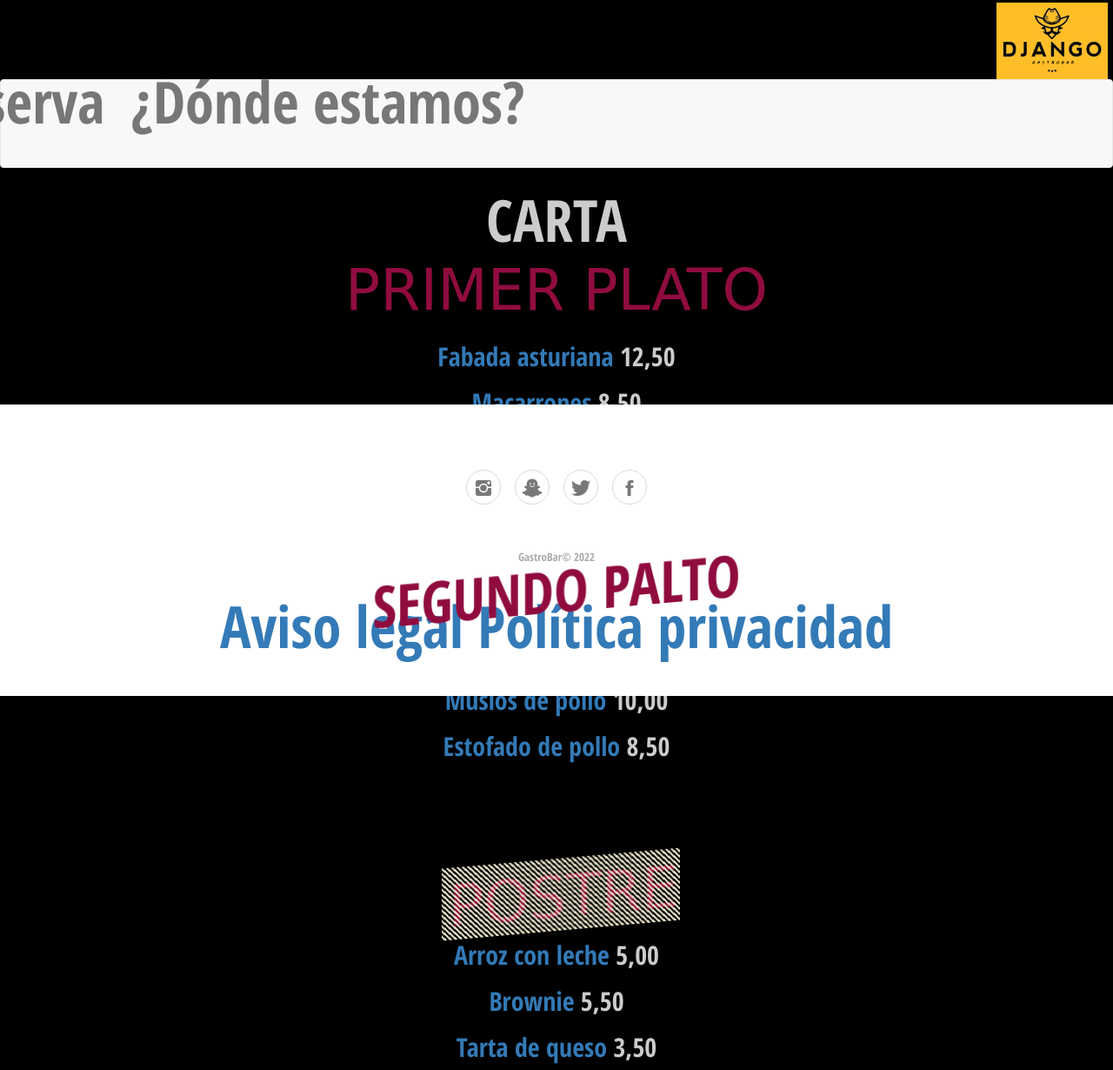
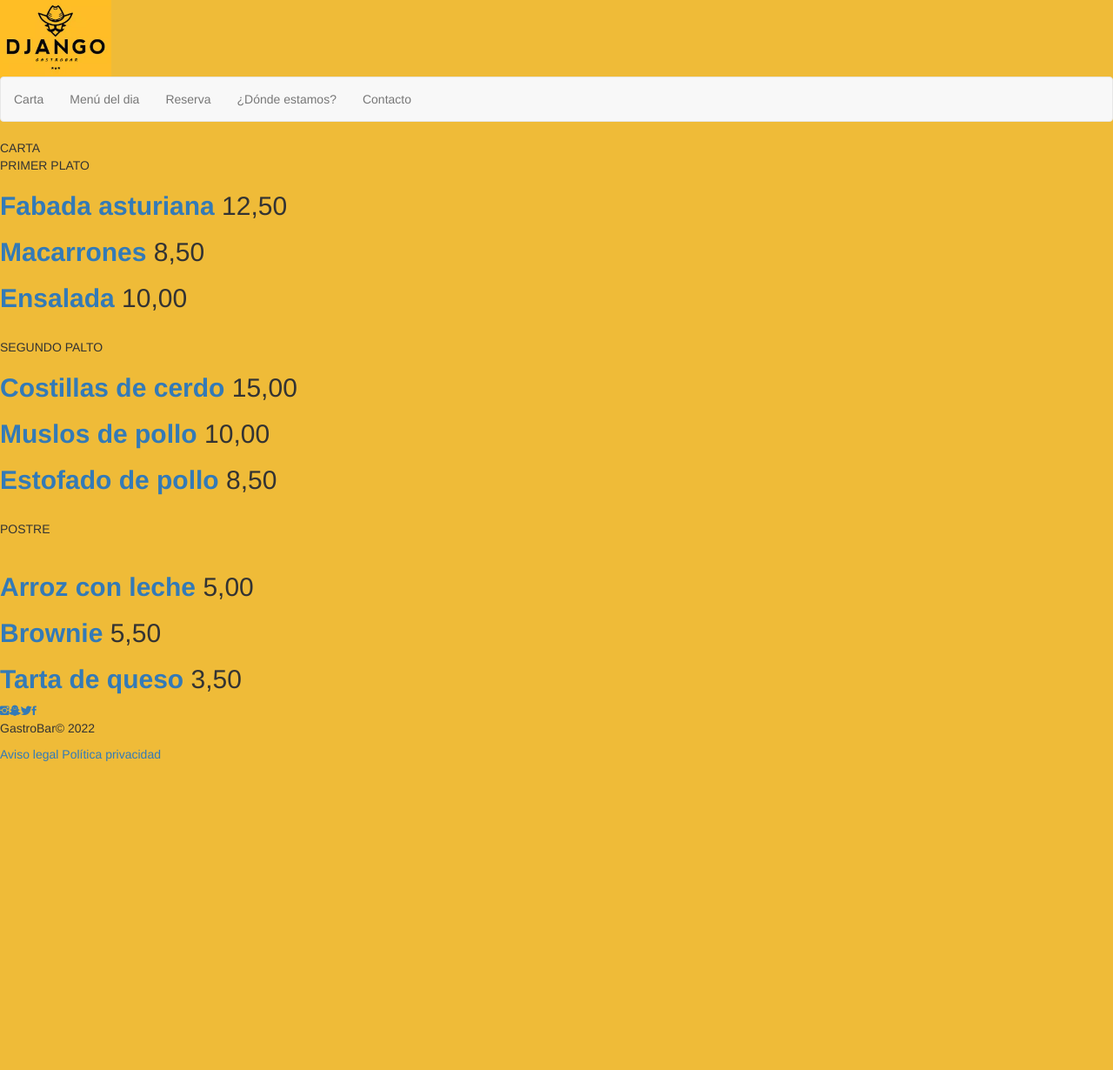
Before and after one commit to CEB-2/django_gastrobar, a Django app: page /gastrobar/ in a window 1280 px wide. Shown: the whole page at 87% size. After the commit the page ends 875 px from the top, so only its background shows below. Run offline with Django 4.2, Linux system fonts and the light colour scheme; data comes from the database, SQL or seed files in the repository; some libraries are stand-ins or nearby versions; some web fonts are replaced.

Commit message:
todos los html referencian a general css

```diff
--- a/django_gastrobar/static/css/general.css
+++ b/django_gastrobar/static/css/general.css
@@ -1,5 +1,11 @@
+/* Global */
+body{
+    background-color: #efbb38;
+}
+
+
 /* Home */
-body{
+.home-body{
     background-image: url('/static/img/django.jpg');
     background-repeat: no-repeat;
     background-size: cover;
--- a/django_gastrobar/templates/base.html
+++ b/django_gastrobar/templates/base.html
@@ -3,7 +3,7 @@
     {%load static%}
     <head>
         <meta charset='utf-8'>
-        <link rel="stylesheet" href="{% static 'css/styles.css' %}">
+        <link rel="stylesheet" href="{% static 'css/general.css' %}">
         <link rel="stylesheet" href="https://maxcdn.bootstrapcdn.com/bootstrap/3.4.1/css/bootstrap.min.css">
         <link rel="stylesheet" href="https://cdnjs.cloudflare.com/ajax/libs/ionicons/2.0.1/css/ionicons.min.css">
         <link rel="icon" sizes="57x57" href="{% static 'img/djangocopy.ico' %}">
--- a/django_gastrobar/templates/home.html
+++ b/django_gastrobar/templates/home.html
@@ -9,7 +9,7 @@
 
     <title>Home</title>
 </head>
-<body>
+<body class = "home_body">
 
     <div class="container">
       <a class= "apps" href="/gastrobar/">
--- a/gastrobar/static/css/home.css
+++ b/gastrobar/static/css/home.css
@@ -27,7 +27,7 @@ body{
   backdrop-filter: blur( 8px );
   -webkit-backdrop-filter: blur( 8px );
   border-radius: 10px;
-  border: 0.3em solid #efbb38;;
+  border: 0.3em solid #efbb38;
 }
 
 .blog-div:hover, .bar-div:hover, .empleo-div:hover{
--- a/gastrobar/templates/carta.html
+++ b/gastrobar/templates/carta.html
@@ -2,7 +2,7 @@
 
  {% extends 'main.html' %}  {% load static %}
  {% block page_content2 %}
-  <link rel="stylesheet" href="{% static 'css/carta.css' %}">
+  <link rel="stylesheet" href="{% static 'css/general.css' %}">
   <link href='https://fonts.googleapis.com/css?family=Cookie' rel='stylesheet' type='text/css'>
   <link href='https://fonts.googleapis.com/css?family=Open+Sans+Condensed:700' rel='stylesheet' type='text/css'>
   <link href='https://fonts.googleapis.com/css?family=Sancreek' rel='stylesheet' type='text/css'>
--- a/gastrobar/templates/menu.html
+++ b/gastrobar/templates/menu.html
@@ -4,7 +4,7 @@
 
 
 <head>
-	<link rel="stylesheet" href="/static/css/menu.css">
+	<link rel="stylesheet" href="{% static 'css/general.css' %">
 	<script src="http://code.jquery.com/jquery-latest.js"> </script>
 	<script src="/static/css/gastrobar.js"></script>
 </head>
```
